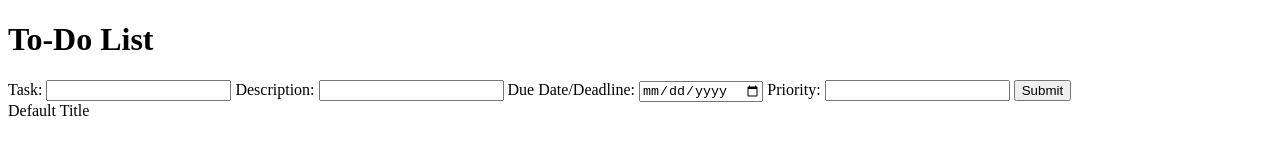
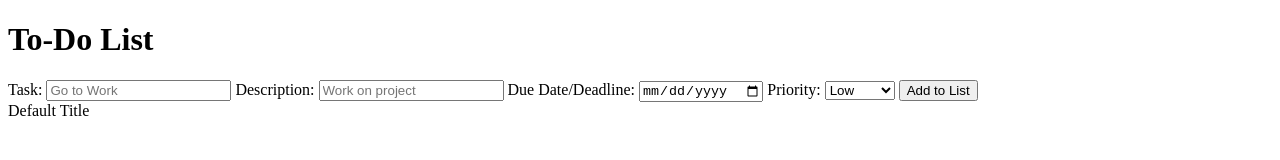
Before and after one commit to treaty1210/todo-list, a website built with webpack: page dist/index.html in a window 1280 px wide. Built offline with nearby package versions, Linux system fonts and the light colour scheme.

Commit message:
Added placeholders and names
Changed Priority to select from datalist

```diff
--- a/dist/index.html
+++ b/dist/index.html
@@ -12,23 +12,22 @@
         </div>
         <form action="">
             <label for="title">Task:</label>
-            <input type="text" id="title">
+            <input type="text" id="title" name="title" placeholder="Go to Work">
 
             <label for="description">Description:</label>
-            <input type="text" id="description">
+            <input type="text" id="description" name="description" placeholder="Work on project">
 
             <label for="dueDate">Due Date/Deadline:</label>
-            <input type="date" id="dueDate">
+            <input type="date" id="dueDate" name="dueDate">
 
             <label for="priority">Priority:</label>
-            <input list="priority">
-                <datalist id="priority">
+                <select id="priority">
                     <option value="Low">Low</option>
                     <option value="Medium">Medium</option>
                     <option value="High">High</option>
-                </datalist>
+                </select>
 
-            <input type="submit" value="Submit">
+            <button id="createItem">Add to List</button>
         </form>
     </div>
     <script src="main.js"></script>
```
